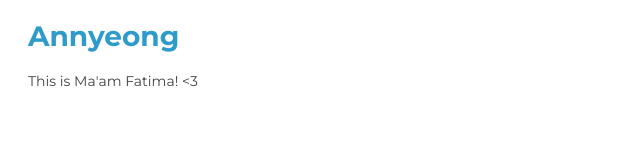
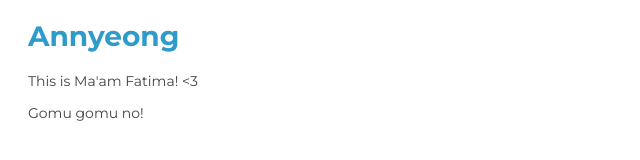
Before and after one commit to ne8ro/annyeong-test-page, a plain HTML site: page index.html in a window 1280 px wide. Shown: the whole page, without its empty margins (0-640 px from the left). Drawn offline with Linux system fonts and the light colour scheme.

Commit message:
Added gomu gomu no in index.html

```diff
--- a/index.html
+++ b/index.html
@@ -8,6 +8,7 @@
 
 <h1>Annyeong</h1>
 <p>This is Ma'am Fatima! &lt;3</p>
+<p>Gomu gomu no!</p>
 
 </body>
 </html>
```
